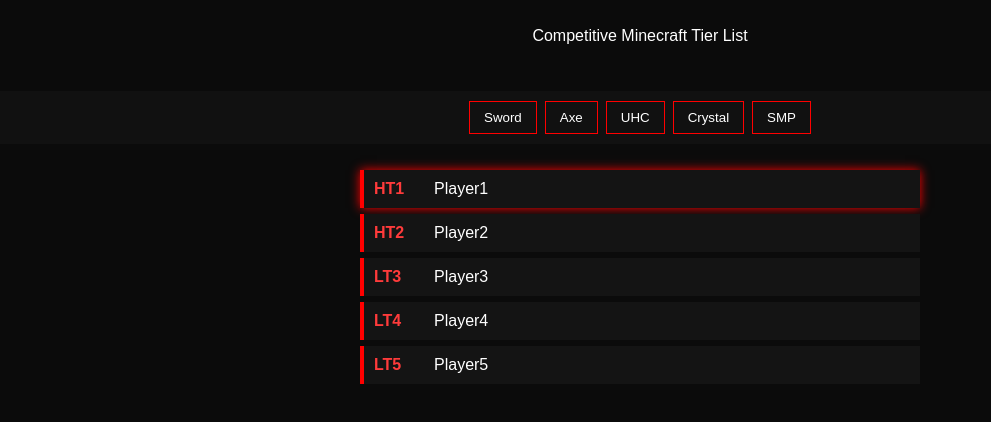
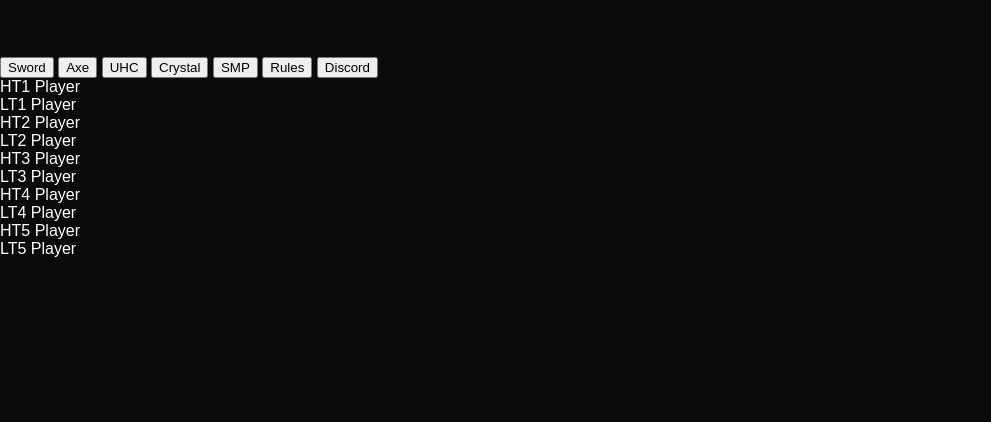
Before and after one commit to SNSENTIERZ/SNsentierz.github.io, a plain HTML site: page index.html in a window 1280 px wide. Shown: the part 114-536 px from the top of the page, without its empty margins (0-991 px from the left). Drawn offline with Linux system fonts and the light colour scheme.

Commit message:
Update index.html

```diff
--- a/index.html
+++ b/index.html
@@ -3,69 +3,77 @@
 <head>
   <meta charset="UTF-8">
   <meta name="viewport" content="width=device-width, initial-scale=1.0">
-  <title>SNsentierz | PvP Tiers</title>
+  <title>SNsentierz Tiers</title>
   <link rel="stylesheet" href="style.css">
 </head>
 <body>
 
 <header>
   <h1>SNsentierz</h1>
-  <p>Competitive Minecraft Tier List</p>
 </header>
 
-<nav class="mode-bar">
+<nav class="tabs">
   <button onclick="showTab('sword')">Sword</button>
   <button onclick="showTab('axe')">Axe</button>
   <button onclick="showTab('uhc')">UHC</button>
   <button onclick="showTab('crystal')">Crystal</button>
   <button onclick="showTab('smp')">SMP</button>
+  <button onclick="showTab('rules')">Rules</button>
+  <button onclick="showTab('discord')">Discord</button>
 </nav>
 
-<main class="tiers">
+<main>
 
-  <!-- Sword -->
+  <!-- SWORD -->
   <section id="sword" class="tab active">
-    <div class="tier ht1"><span>HT1</span> Player1</div>
-    <div class="tier ht2"><span>HT2</span> Player2</div>
-    <div class="tier lt3"><span>LT3</span> Player3</div>
-    <div class="tier lt4"><span>LT4</span> Player4</div>
-    <div class="tier lt5"><span>LT5</span> Player5</div>
+    <div class="row"><span>HT1</span> Player</div>
+    <div class="row"><span>LT1</span> Player</div>
+    <div class="row"><span>HT2</span> Player</div>
+    <div class="row"><span>LT2</span> Player</div>
+    <div class="row"><span>HT3</span> Player</div>
+    <div class="row"><span>LT3</span> Player</div>
+    <div class="row"><span>HT4</span> Player</div>
+    <div class="row"><span>LT4</span> Player</div>
+    <div class="row"><span>HT5</span> Player</div>
+    <div class="row"><span>LT5</span> Player</div>
   </section>
 
-  <!-- Axe -->
+  <!-- AXE -->
   <section id="axe" class="tab">
-    <div class="tier ht1"><span>HT1</span> PlayerA</div>
-    <div class="tier ht2"><span>HT2</span> PlayerB</div>
-    <div class="tier lt3"><span>LT3</span> PlayerC</div>
-    <div class="tier lt4"><span>LT4</span> PlayerD</div>
-    <div class="tier lt5"><span>LT5</span> PlayerE</div>
+    <div class="row"><span>HT1</span> Player</div>
+    <div class="row"><span>LT1</span> Player</div>
+    <div class="row"><span>HT2</span> Player</div>
+    <div class="row"><span>LT2</span> Player</div>
+    <div class="row"><span>HT3</span> Player</div>
+    <div class="row"><span>LT3</span> Player</div>
+    <div class="row"><span>HT4</span> Player</div>
+    <div class="row"><span>LT4</span> Player</div>
+    <div class="row"><span>HT5</span> Player</div>
+    <div class="row"><span>LT5</span> Player</div>
   </section>
 
-  <!-- UHC -->
-  <section id="uhc" class="tab">
-    <div class="tier ht1"><span>HT1</span> PlayerU1</div>
-    <div class="tier ht2"><span>HT2</span> PlayerU2</div>
-    <div class="tier lt3"><span>LT3</span> PlayerU3</div>
-    <div class="tier lt4"><span>LT4</span> PlayerU4</div>
-    <div class="tier lt5"><span>LT5</span> PlayerU5</div>
+  <!-- RULES -->
+  <section id="rules" class="tab rules">
+    <h2>Rules</h2>
+    <ul>
+      <li>All tiers are based on **verified PvP evidence**.</li>
+      <li>Players must use **legit clients only**.</li>
+      <li>No macros, cheats, or unfair modifications.</li>
+      <li>Ping and region are taken into account.</li>
+      <li>Tier placements are decided by staff consensus.</li>
+      <li>Players may be re-tested at any time.</li>
+      <li>Respect testers and staff decisions.</li>
+      <li>Faking clips or impersonation = blacklist.</li>
+    </ul>
   </section>
 
-  <!-- Crystal -->
-  <section id="crystal" class="tab">
-    <div class="tier ht1"><span>HT1</span> PlayerC1</div>
-    <div class="tier ht2"><span>HT2</span> PlayerC2</div>
-    <div class="tier lt3"><span>LT3</span> PlayerC3</div>
-    <div class="tier lt4"><span>LT4</span> PlayerC4</div>
-    <div class="tier lt5"><span>LT5</span> PlayerC5</div>
-  </section>
-
-  <!-- SMP -->
-  <section id="smp" class="tab">
-    <div class="tier ht1"><span>HT1</span> PlayerS1</div>
-    <div class="tier ht2"><span>HT2</span> PlayerS2</div>
-    <div class="tier lt3"><span>LT3</span> PlayerS3</div>
-    <div class="tier lt4"><span>LT4</span> PlayerS4</div>
-    <div class="tier lt5"><span>LT5</span> PlayerS5</div>
+  <!-- DISCORD -->
+  <section id="discord" class="tab discord">
+    <h2>Join the Discord</h2>
+    <p>All tests, updates, and discussions happen here.</p>
+    <a href="https://discord.gg/dNvcJqn54" target="_blank">
+      https://discord.gg/dNvcJqn54
+    </a>
   </section>
 
 </main>
```
